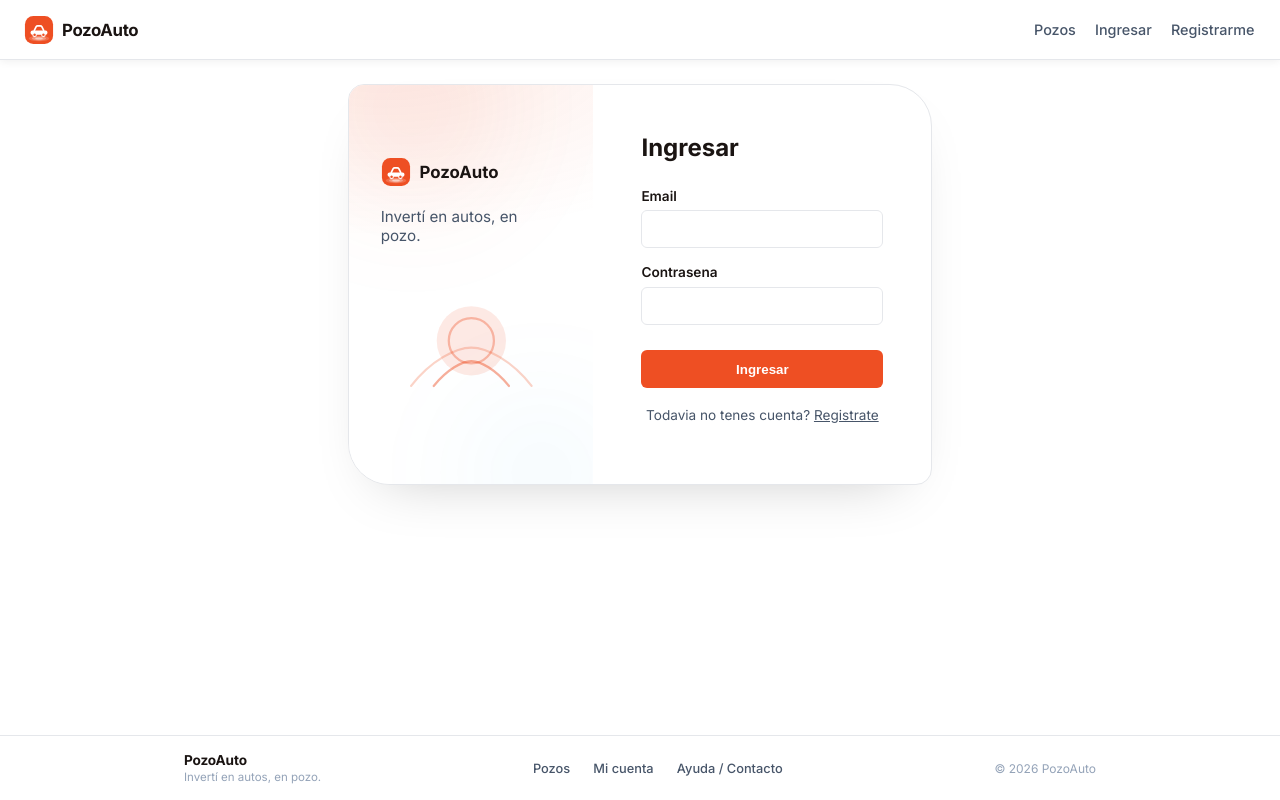
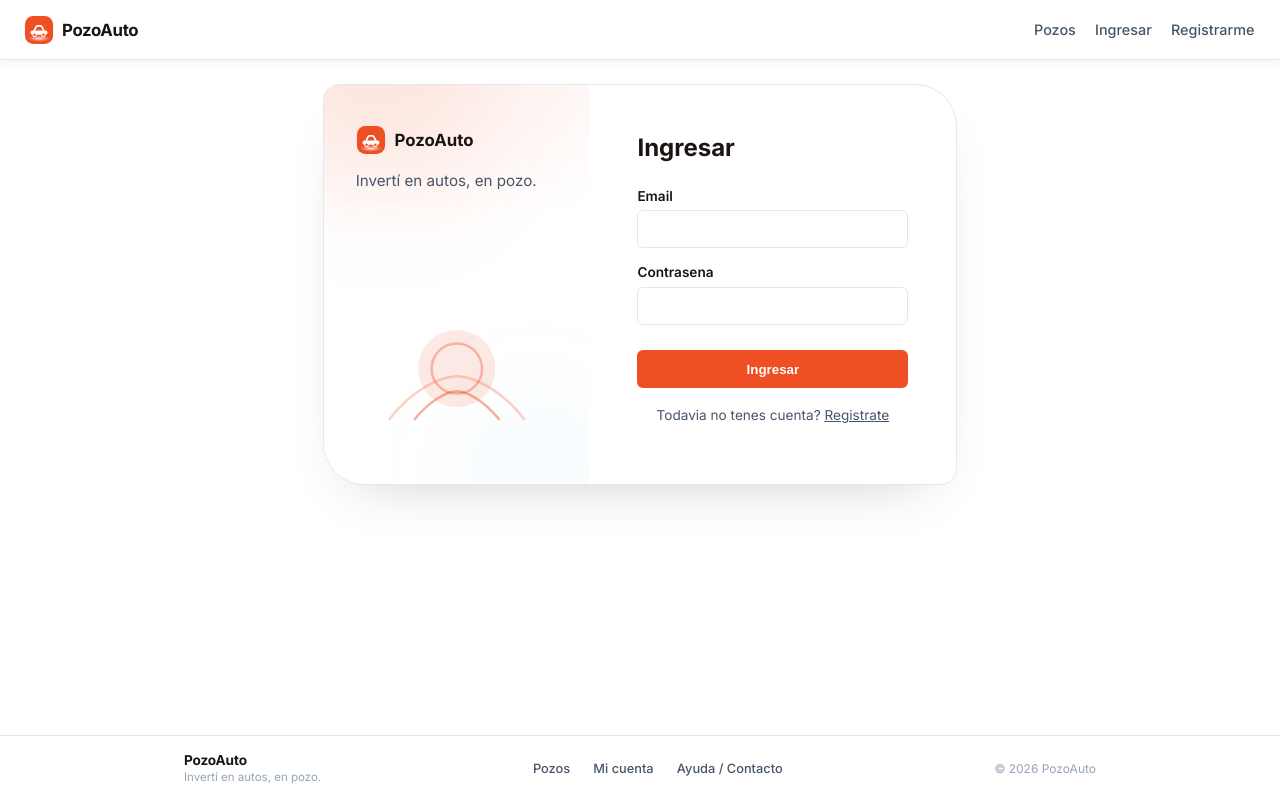
Before and after one commit to Sincro-arg/AH-front, an Angular app: page /login in a window 1280 px wide. Built offline with nearby package versions, Linux system fonts and the light colour scheme.

Commit message:
tarea 675: distribuir el contenido del panel de login/registro para que ocupe todo el alto
Agent: c2

```diff
--- a/src/app/components/login/login.css
+++ b/src/app/components/login/login.css
@@ -20,7 +20,7 @@
   overflow: hidden;
   padding: 2.5rem 2rem;
   display: flex;
-  align-items: center;
+  align-items: stretch;
   background:
     radial-gradient(700px 320px at 15% -10%, rgba(238, 79, 35, 0.1), transparent 60%),
     var(--color-surface);
@@ -81,6 +81,9 @@
 .login-page__panel-content {
   position: relative;
   z-index: 1;
+  display: flex;
+  flex-direction: column;
+  width: 100%;
 }
 
 .login-page__brand {
@@ -100,9 +103,10 @@
 }
 
 .login-page__illustration {
-  width: 190px;
+  width: 240px;
   max-width: 100%;
-  margin-top: 1.75rem;
+  margin-top: auto;
+  padding-top: 1.75rem;
 }
 
 /* ── Tarjeta con el formulario ── */
```
